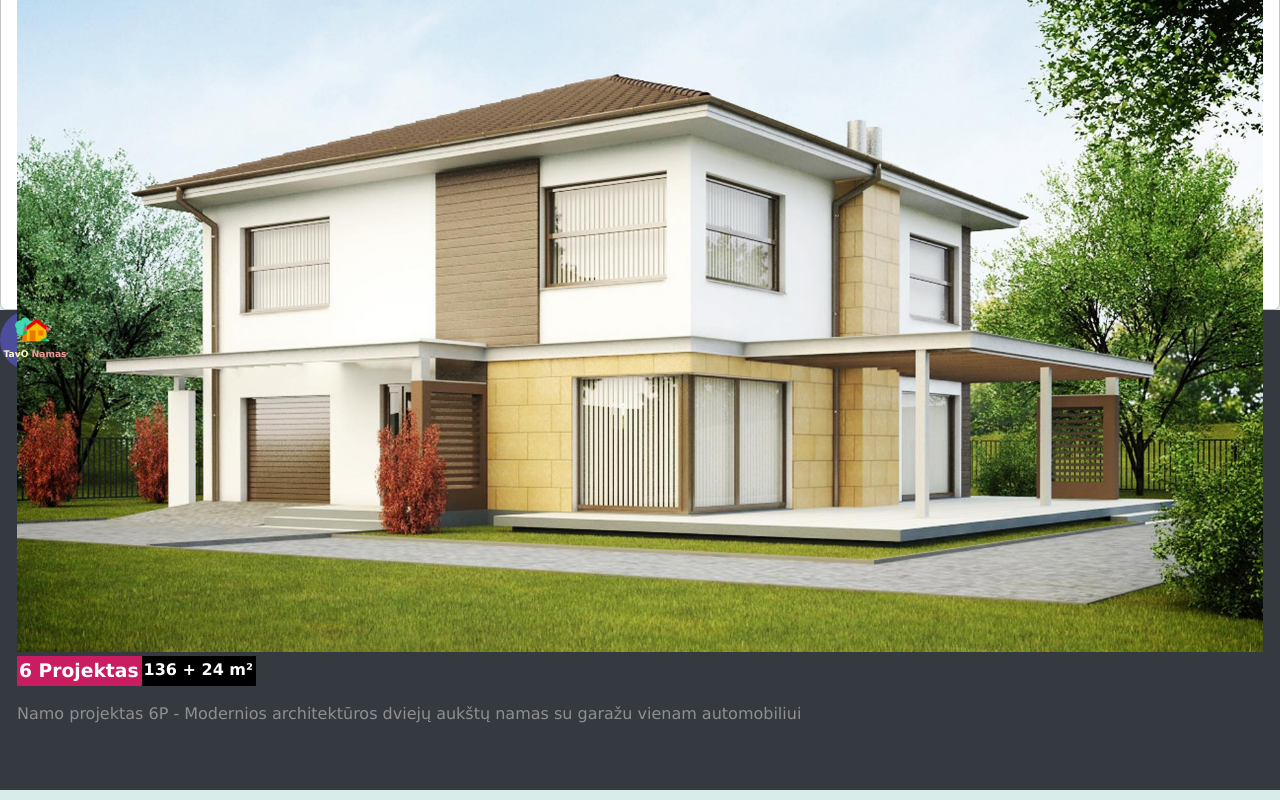
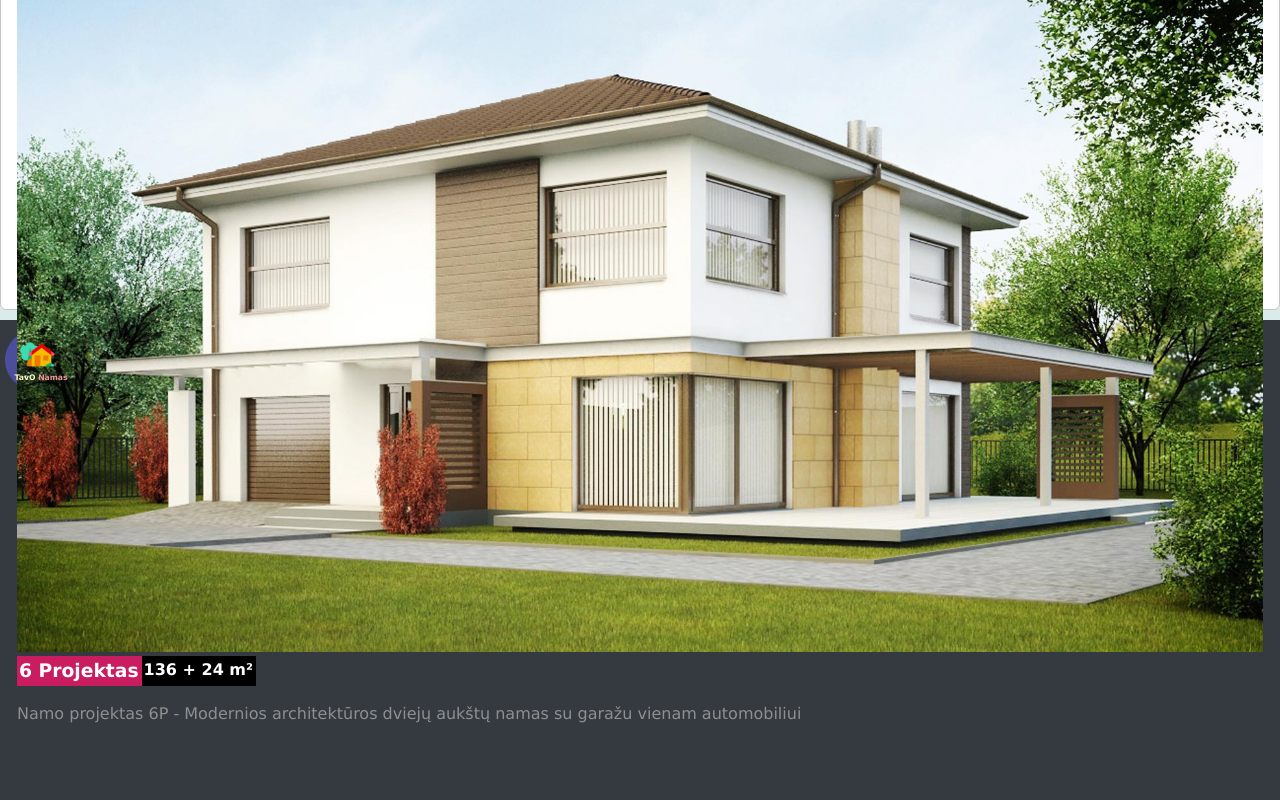
Before and after one commit to K-Rimantas-Sav/Tavo-Namas, a plain HTML site: page index.html in a window 1280 px wide. Shown: the part 2186-2986 px from the top of the page. Drawn offline with nearby package versions, Linux system fonts and the light colour scheme; a script that the page names is missing.

Commit message:
mob footer margin

```diff
--- a/scss/_footer.scss
+++ b/scss/_footer.scss
@@ -4,11 +4,19 @@
   background-color: #343a40;
   color: #6c757d;
   height: 60vh;
+  padding-top: 5px;
+  margin-top: 10px;
 }
+// .footerCard {
+//   padding-left: 5px;
+// }
 .footLogo {
+  margin-left: 5px;
+  margin-top: 5px;
+  padding-top: 5px;
   height: 60px;
   width: 74px;
-  margin: 0;
+
   font-size: 11px;
   background-color: #4d4d9e;
   border-radius: 2.1rem;
@@ -19,7 +27,8 @@
 }
 .footLogo h5 {
   color: rgb(239, 153, 153);
-  padding-left: 3.5px;
+  padding-left: 9.5px;
+  font-size: 0.7em;
 }
 .footLogo h5 span {
   color: rgb(255, 250, 196);
```
Also changed, not shown: css/main.css, 1 other file.
